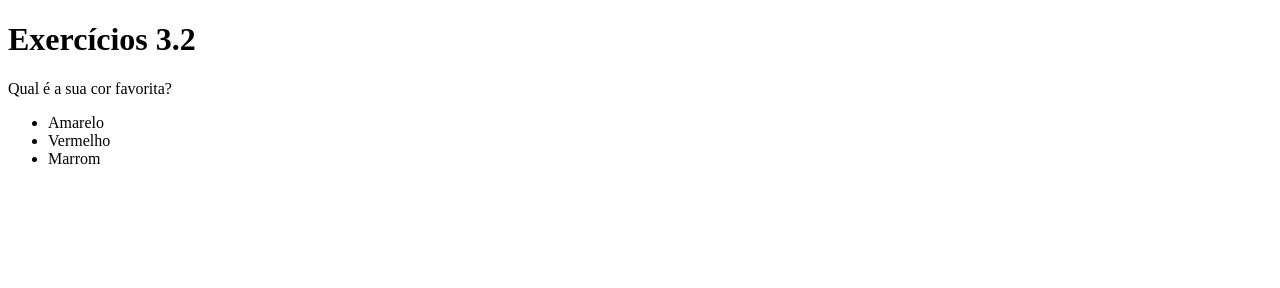
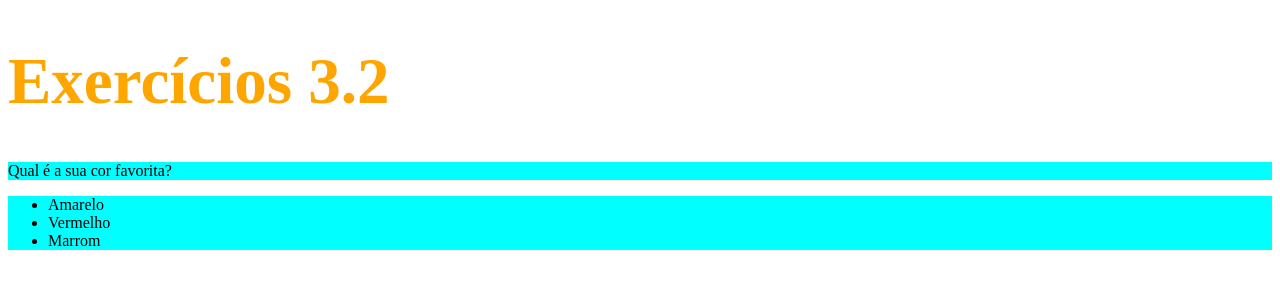
Before and after one commit to Josimar-Souza/trybe-exercises, a plain HTML site: page bloco_3/dia_2/index.html in a window 1280 px wide. Drawn offline with Linux system fonts and the light colour scheme.

Commit message:
Adicionando estilo a index.html

```diff
--- a/bloco_3/dia_2/index.html
+++ b/bloco_3/dia_2/index.html
@@ -3,12 +3,23 @@
   <head>
     <meta charset="UTF-8">
     <title>HTML</title>
-    <style></style>
+    <style>
+
+        h1{
+            font-size: 65px;
+            color: orange;
+        }
+
+        .background-color{
+            background-color: aqua;
+        }
+
+    </style>
   </head>
   <body>
     <h1>Exercícios 3.2</h1>
-    <p>Qual é a sua cor favorita?</p>
-    <ul>
+    <p class="background-color">Qual é a sua cor favorita?</p>
+    <ul class="background-color">
       <li>Amarelo</li>
       <li>Vermelho</li>
       <li>Marrom</li>
```
